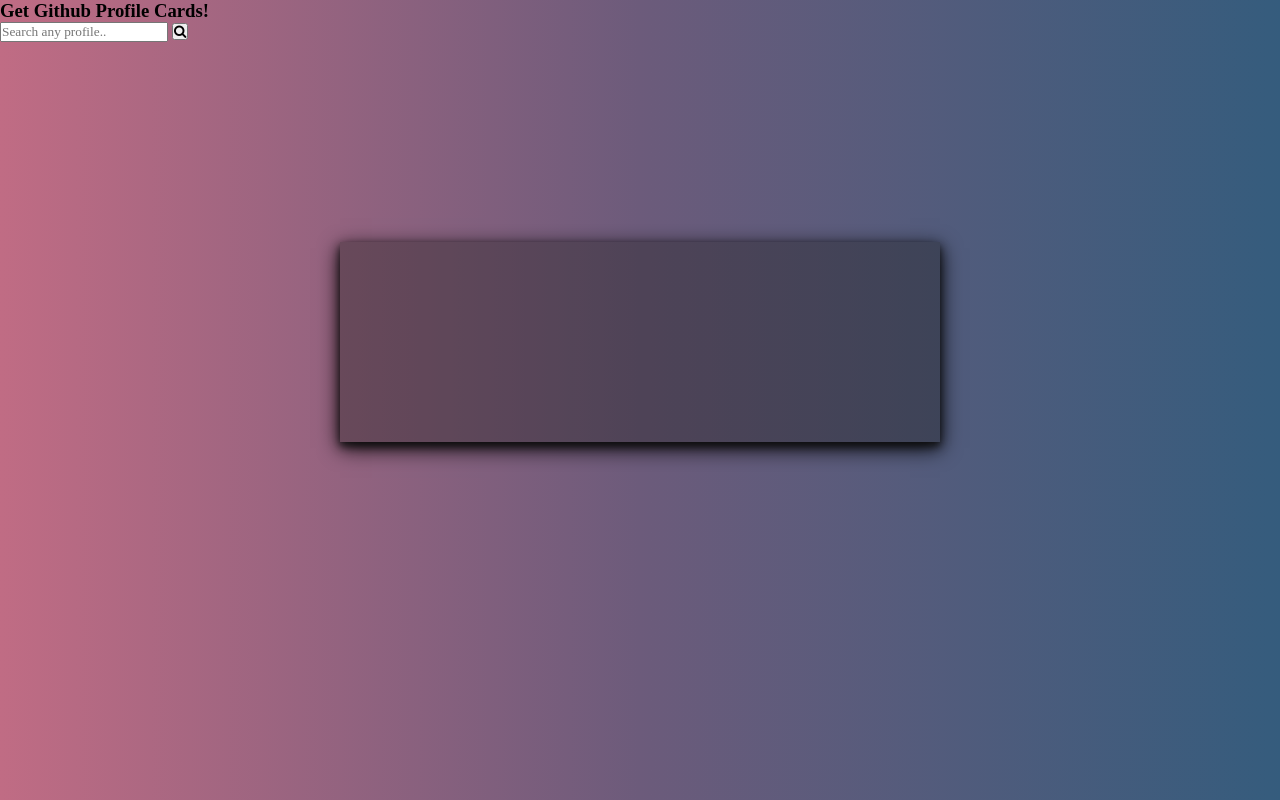
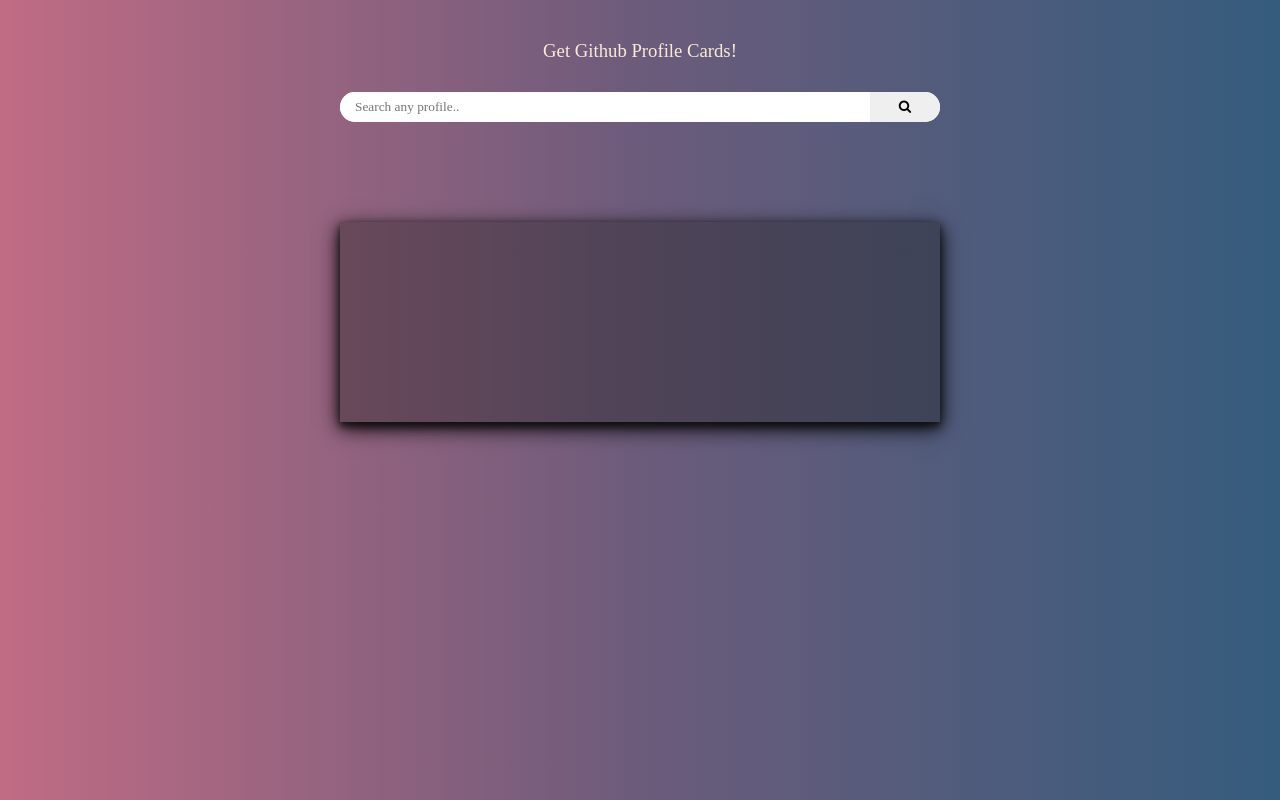
Before and after one commit to fulyaertay/working-with-APIs, a browser extension: page 7-github-profile-cards/index.html in a window 1280 px wide. Drawn offline with Linux system fonts and the light colour scheme; a web font is replaced by a local one.

Commit message:
added search box

```diff
--- a/7-github-profile-cards/index.css
+++ b/7-github-profile-cards/index.css
@@ -24,7 +24,7 @@
 .profile-card{
     width: 600px;
     height: 200px;
-    margin: 200px auto;
+    margin: 100px auto;
     display: flex;
     flex-direction: column;
     background-color: #18171659;
@@ -32,3 +32,37 @@
     font-weight: 500;
     box-shadow: 0 4px 8px 0 rgba(14, 14, 14, 0.904), 0 6px 20px 0 rgba(0, 0, 0, 0.973);
 }
+.header-text{
+    margin-top: 40px;
+    text-align: center;
+    color: antiquewhite;
+    font-weight: 10;
+
+
+}
+.search-box{
+    width:600px;
+    margin: 30px auto;
+    display: flex;
+    align-items: center;
+    background-color: #ffffff;
+    border-radius: 20px;
+
+}
+.search-input{
+    border-radius: 20px;
+    width: 600px;
+    height: 30px;
+    padding: 15px;
+    outline: none;
+    border: none;
+
+}
+.search-icon{
+    border-radius: 0 20px 20px 0;
+  cursor: pointer;
+  width: 80px;
+  height: 30px;
+  border: none;
+  outline: none;
+}
```
Also changed, not shown: 7-github-profile-cards/icons/Search.png (added).
